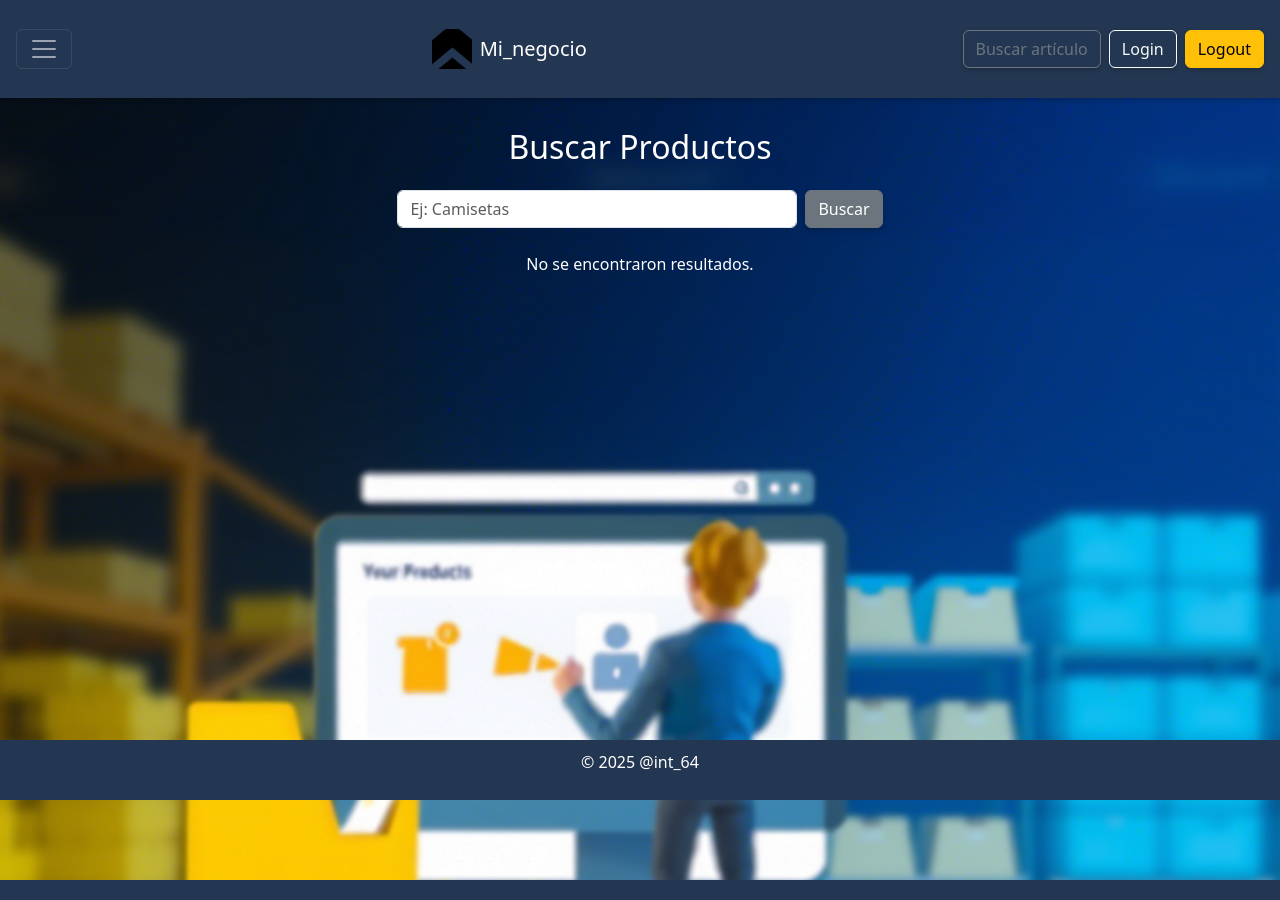
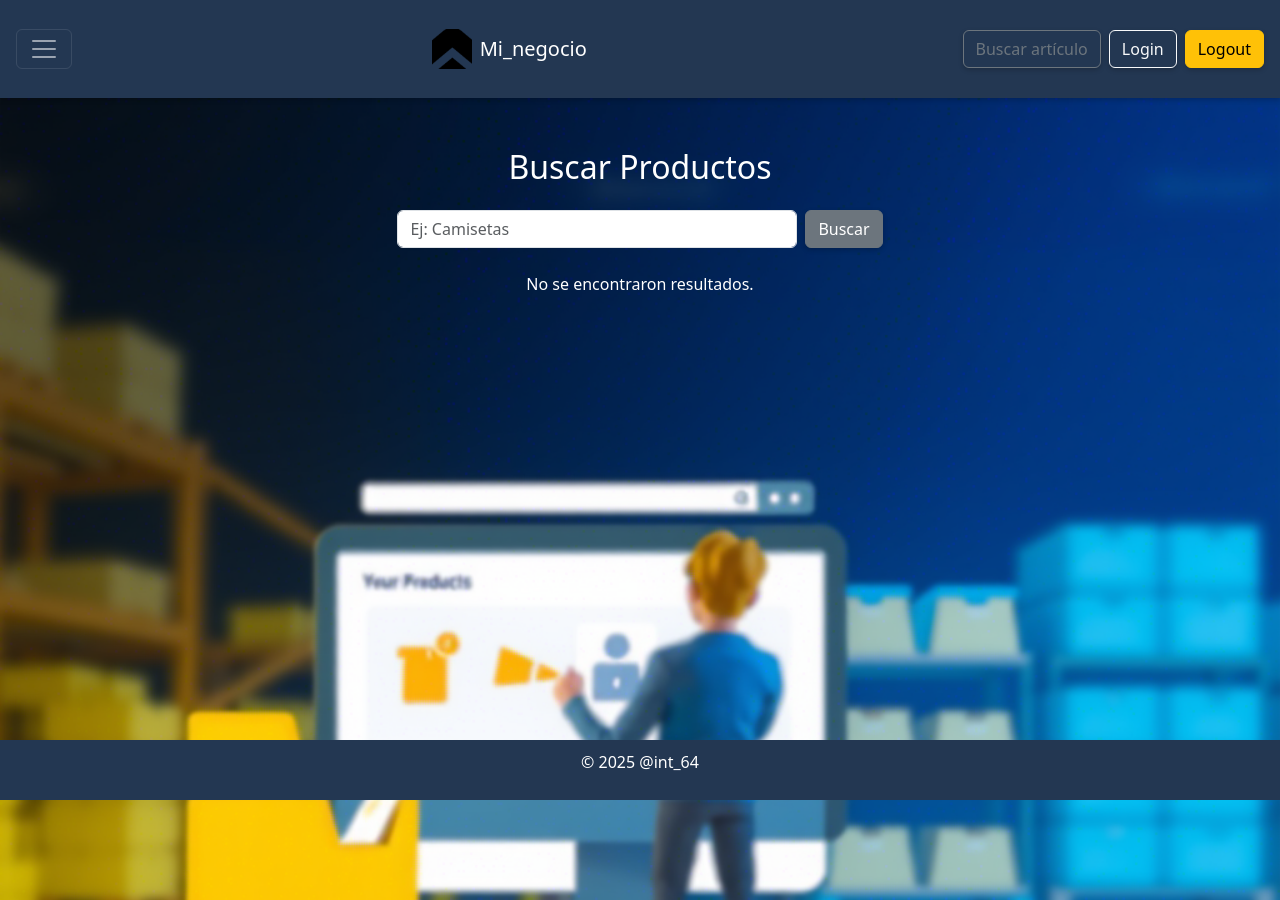
Before and after one commit to carlosr301101/Django-desoft, a Django app: page /Mi_negocio/buscar/ in a window 1280 px wide. Run offline with Django 5.2, Linux system fonts and the light colour scheme.

Commit message:
paadding items

```diff
--- a/django_project/Mi_negocio/static/Mi_negocio/style.css
+++ b/django_project/Mi_negocio/static/Mi_negocio/style.css
@@ -45,7 +45,7 @@ h1.link_tienda a {
   scale: 1.1;
 }
 body {
-  padding-top: 80px;
+  padding-top: 100px;
   background-color: #f0f0f0;
   background-image: url("../../static/Mi_negocio/background.png");
   background-repeat: no-repeat;
```
